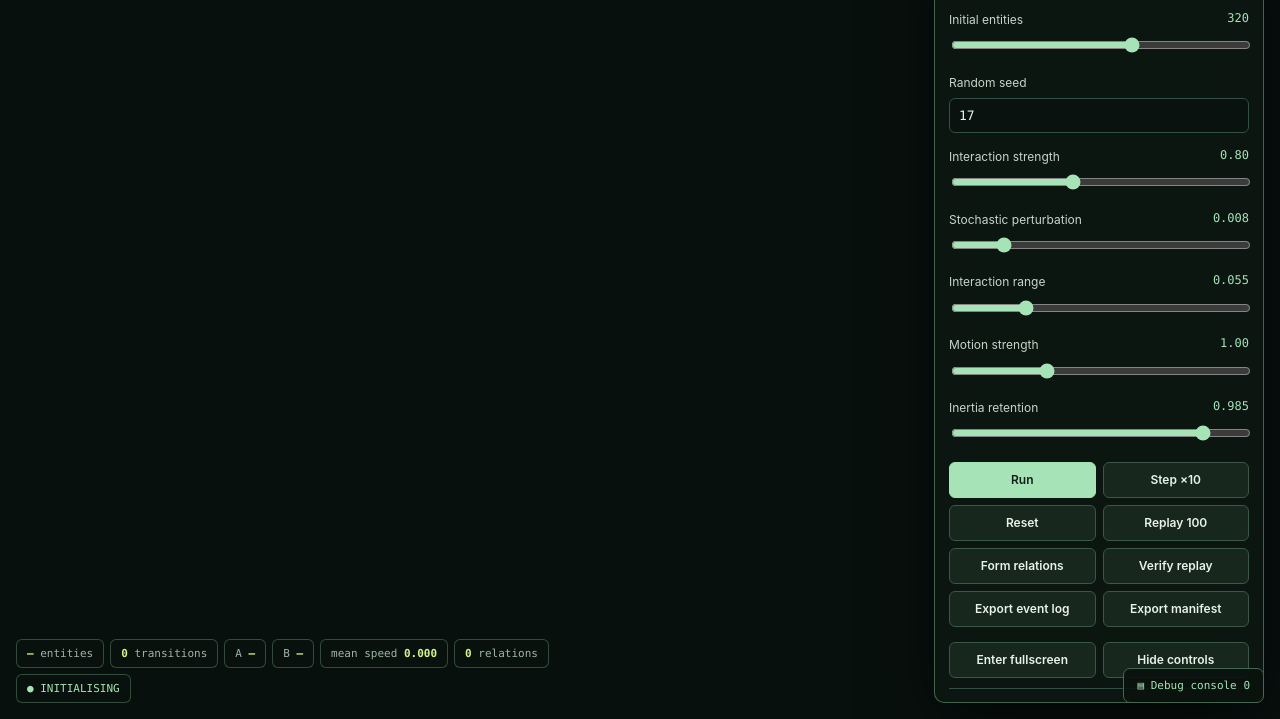
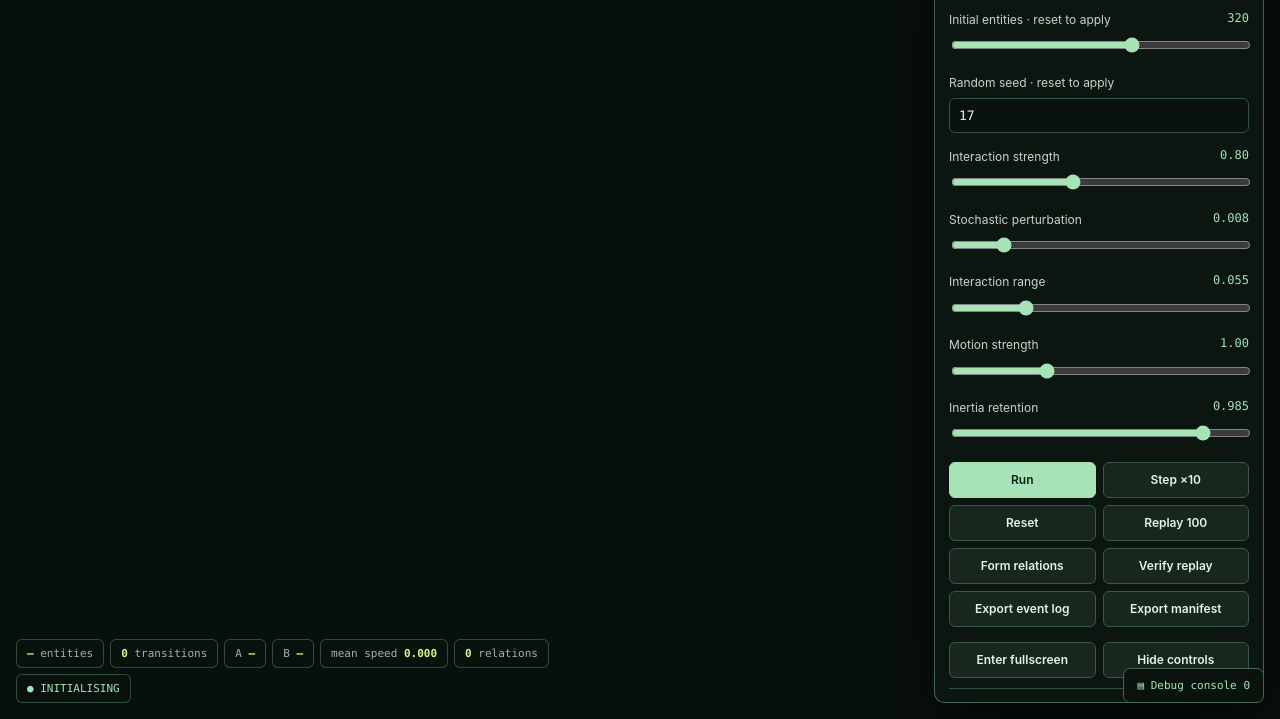
Before and after one commit to gemquota/meatware-, a plain HTML site: page site/index.html in a window 1280 px wide. Shown: the part 81-800 px from the top of the page. Drawn offline with Linux system fonts and the light colour scheme; a script that the page names is missing.

Commit message:
Clarify which initial-condition controls require reset

```diff
--- a/site/index.html
+++ b/site/index.html
@@ -44,8 +44,8 @@
 <aside id="panel">
  <div class="panel-head"><div class="panel-title"><span>◉</span> EXPERIMENT CONTROLS</div><button class="btn icon" id="collapse" aria-label="Collapse controls">−</button></div>
  <div class="panel-body">
-  <div class="group"><label for="count">Initial entities <output id="count-out">320</output></label><input id="count" type="range" min="40" max="500" step="20" value="320"></div>
-  <div class="group"><label for="seed">Random seed</label><input id="seed" type="number" min="0" max="4294967295" value="17"></div>
+  <div class="group"><label for="count">Initial entities · reset to apply <output id="count-out">320</output></label><input id="count" type="range" min="40" max="500" step="20" value="320"></div>
+  <div class="group"><label for="seed">Random seed · reset to apply</label><input id="seed" type="number" min="0" max="4294967295" value="17"></div>
   <div class="group"><label for="coupling">Interaction strength <output id="coupling-out">0.80</output></label><input id="coupling" type="range" min="0" max="2" step=".05" value=".8"></div>
   <div class="group"><label for="noise">Stochastic perturbation <output id="noise-out">0.008</output></label><input id="noise" type="range" min="0" max=".05" step=".001" value=".008"></div>
   <div class="group"><label for="radius">Interaction range <output id="radius-out">0.055</output></label><input id="radius" type="range" min=".01" max=".2" step=".005" value=".055"></div>
```
